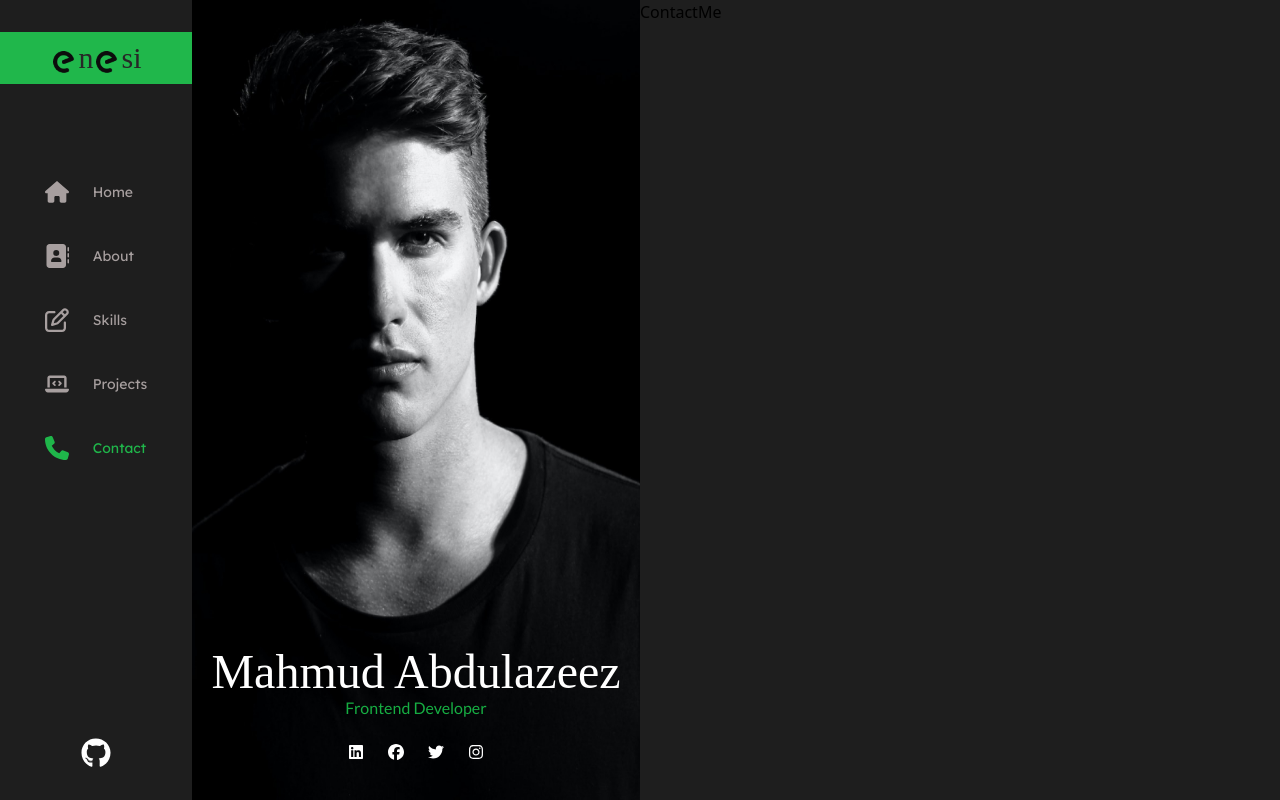
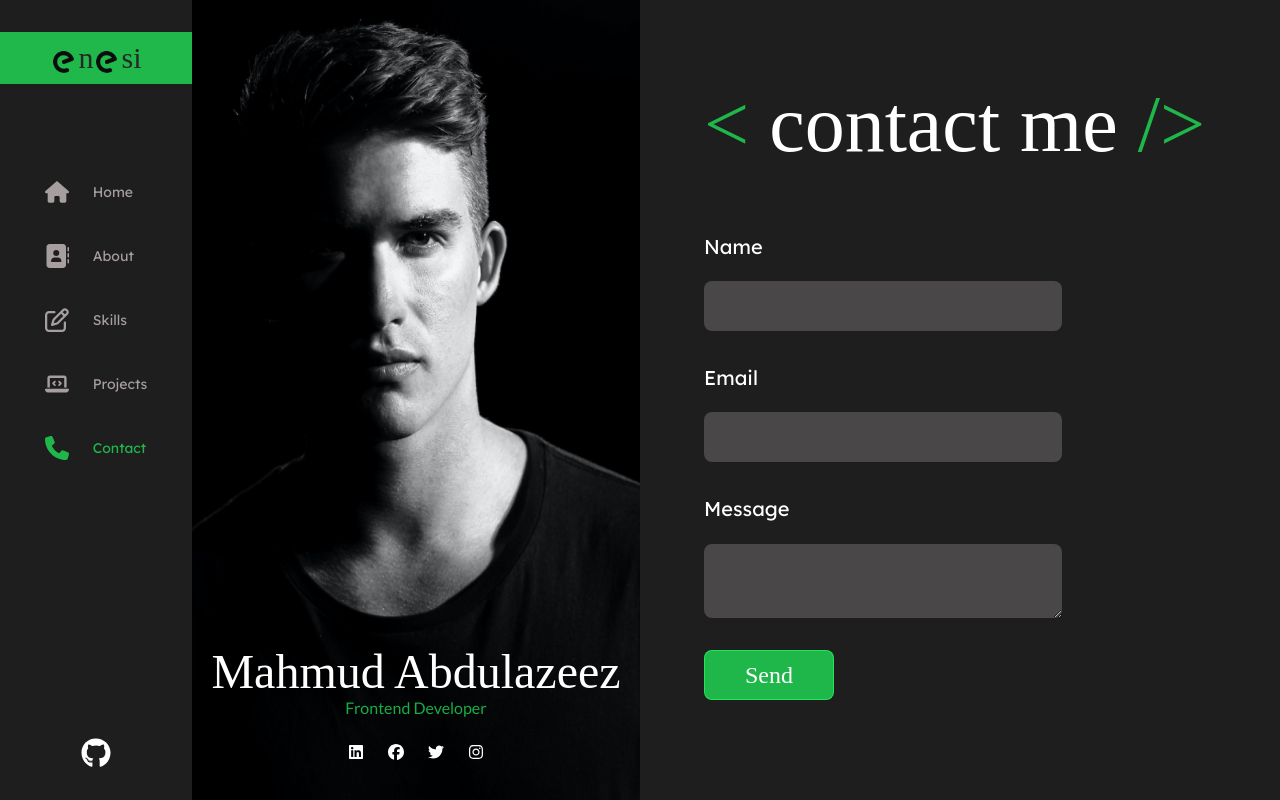
Before and after one commit to Mahmud1087/my-portfolio, a React (Vite) app: page /contact in a window 1280 px wide. Built offline with nearby package versions, Linux system fonts and the light colour scheme; a web font is replaced by a local one.

Commit message:
added the contact me page

```diff
--- a/src/components/Heading.jsx
+++ b/src/components/Heading.jsx
@@ -1,6 +1,6 @@
 const Heading = ({ title }) => {
   return (
-    <h1 className='text-white font-jolly text-8xl'>
+    <h1 className='text-white font-jolly text-[5rem]'>
       <span className='code'>{`< `}</span>
       {title}
       <span className='code'>{` />`}</span>
--- a/src/index.css
+++ b/src/index.css
@@ -10,3 +10,27 @@
 .de {
   scroll-snap-type: none;
 } */
+
+.lbl {
+  display: flex;
+  flex-direction: column;
+  gap: 1.2rem;
+  color: white;
+  font-family: 'Lexend';
+  font-size: 20px;
+
+  input,
+  textarea {
+    padding: 13px;
+    width: 70%;
+    border-radius: 8px;
+    background: #a79f9f50;
+    font-size: 16px;
+    /* border: 1px solid #21ff60ad; */
+  }
+
+  input:focus,
+  textarea:focus {
+    outline: 1px solid #21ff60ad;
+  }
+}
--- a/src/pages/About.jsx
+++ b/src/pages/About.jsx
@@ -6,7 +6,7 @@ const About = () => {
   return (
     <div className='w-[50%] h-screen bg-[#1e1e1e] flex flex-col gap-8 p-16'>
       <Heading title='about me' />
-      <p className='text-[#A79F9F] font-lato leading-8'>
+      <p className='text-[#A79F9F] font-lexend leading-8'>
         Jelly sweet roll jelly beans biscuit pie macaroon chocolate donut.
         Carrot cake caramels pie sweet apple pie tiramisu carrot cake. Marzipan
         marshmallow croissant tootsie roll lollipop. Cupcake lemon drops bear
@@ -14,7 +14,7 @@ const About = () => {
         bears chocolate bar cake cookie. Cupcake muffin danish muffin cookie
         gummies.
       </p>
-      <p className='text-[#A79F9F] font-lato leading-8'>
+      <p className='text-[#A79F9F] font-lexend leading-8'>
         Jelly sweet roll jelly beans biscuit pie macaroon chocolate donut.
         Carrot cake caramels pie sweet apple pie tiramisu carrot cake. Marzipan
         marshmallow croissant tootsie roll lollipop. Cupcake lemon drops bear
--- a/src/pages/ContactMe.jsx
+++ b/src/pages/ContactMe.jsx
@@ -1,4 +1,30 @@
+import Heading from '../components/Heading';
+
 const ContactMe = () => {
-  return <div className='w-[50%] bg-[#1e1e1e]'>ContactMe</div>;
+  return (
+    <div className='w-[50%] h-screen bg-[#1e1e1e] p-16 overflow-scroll'>
+      <Heading title='contact me' />
+      <form className='w-full h-[inherit] mt-12 flex flex-col gap-8'>
+        <label htmlFor='name' className='lbl'>
+          Name
+          <input type='text' name='name' />
+        </label>
+        <label htmlFor='email' className='lbl'>
+          Email
+          <input type='email' name='email' />
+        </label>
+        <label htmlFor='message' className='lbl'>
+          Message
+          <textarea name='message' id='message'></textarea>
+        </label>
+        <button
+          type='submit'
+          className='border border-[#21ff60ad] bg-[#21ff60ad] hover:bg-transparent transition-all ease-in-out font-jolly text-2xl w-fit py-2 px-10 text-white rounded-lg'
+        >
+          Send
+        </button>
+      </form>
+    </div>
+  );
 };
 export default ContactMe;
```
